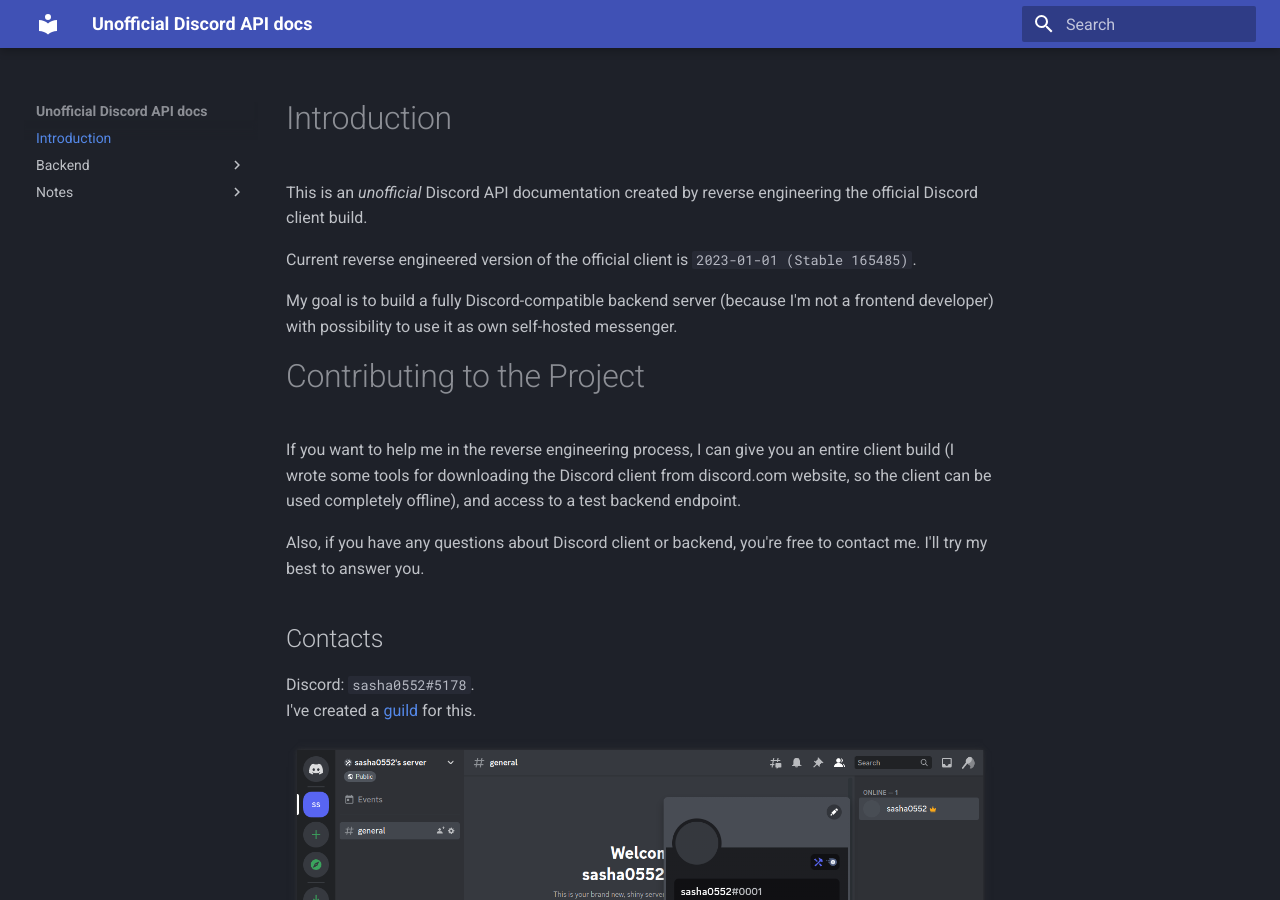
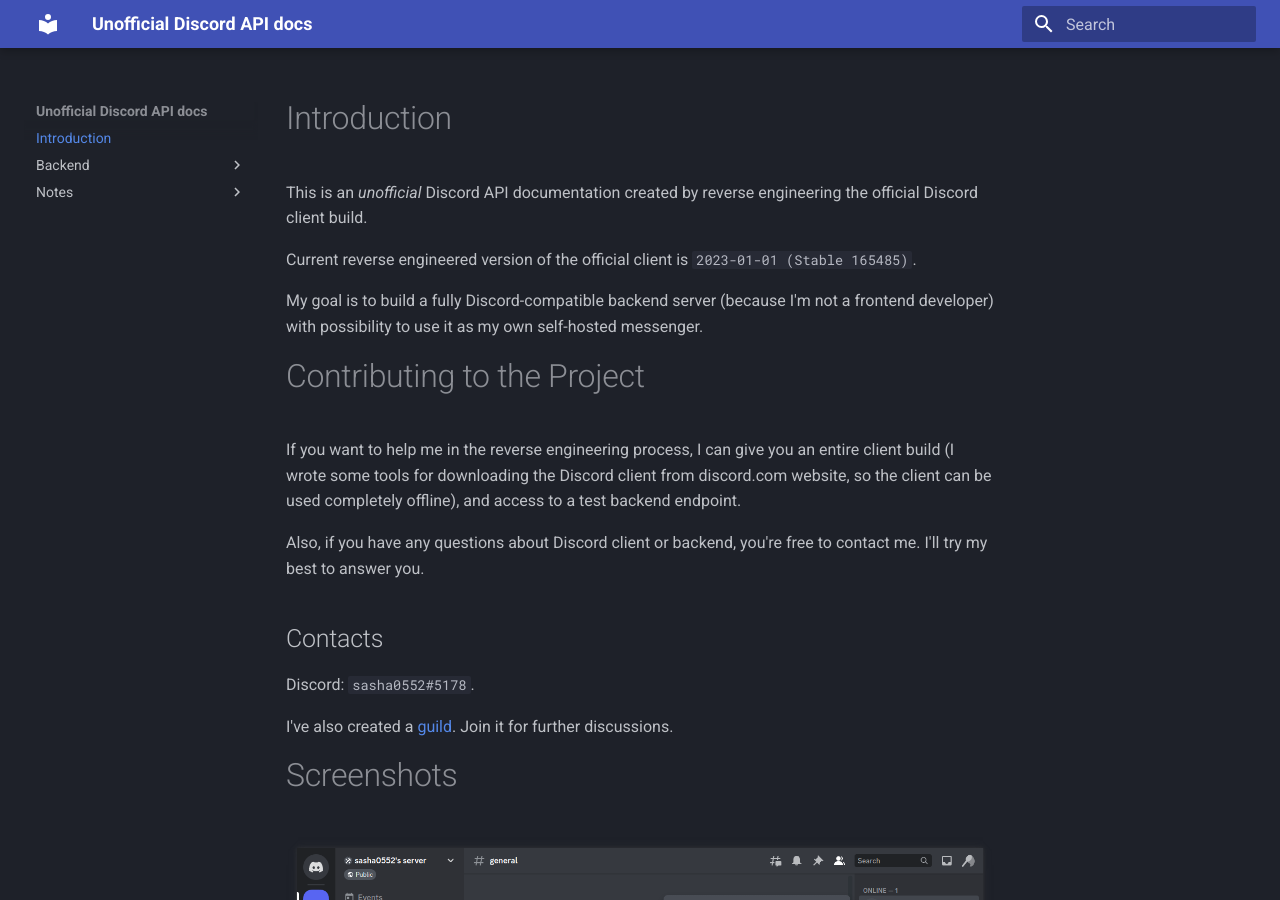
Before and after one commit to sasha0552/unofficial-discord-api-docs, an MkDocs documentation site: the page built from docs/index.md, in a window 1280 px wide and 900 px high. Built offline with MkDocs 1.6.1 and Material for MkDocs 9.7.7, drawn with Linux system fonts in a browser that asks for light colours.

Commit message:
Restored 'my' in the sentence about the future usage, et cerera.

```diff
--- a/docs/index.md
+++ b/docs/index.md
@@ -6,7 +6,7 @@
 
 Current reverse engineered version of the official client is `2023-01-01 (Stable 165485)`.
 
-My goal is to build a fully Discord-compatible backend server (because I'm not a frontend developer) with possibility to use it as own self-hosted messenger.
+My goal is to build a fully Discord-compatible backend server (because I'm not a frontend developer) with possibility to use it as my own self-hosted messenger.
 
 # Contributing to the Project
 
@@ -18,7 +18,12 @@
 ## Contacts
 
 Discord: `sasha0552#5178`.
-I've created a [guild](https://discord.gg/SX8dvXuTfR) for this.
+
+
+I've also created a [guild](https://discord.gg/SX8dvXuTfR). Join it for further discussions.
+
+# Screenshots
+
 
 ![image](images/main-1.png)
 ![image](images/main-2.png)
```
